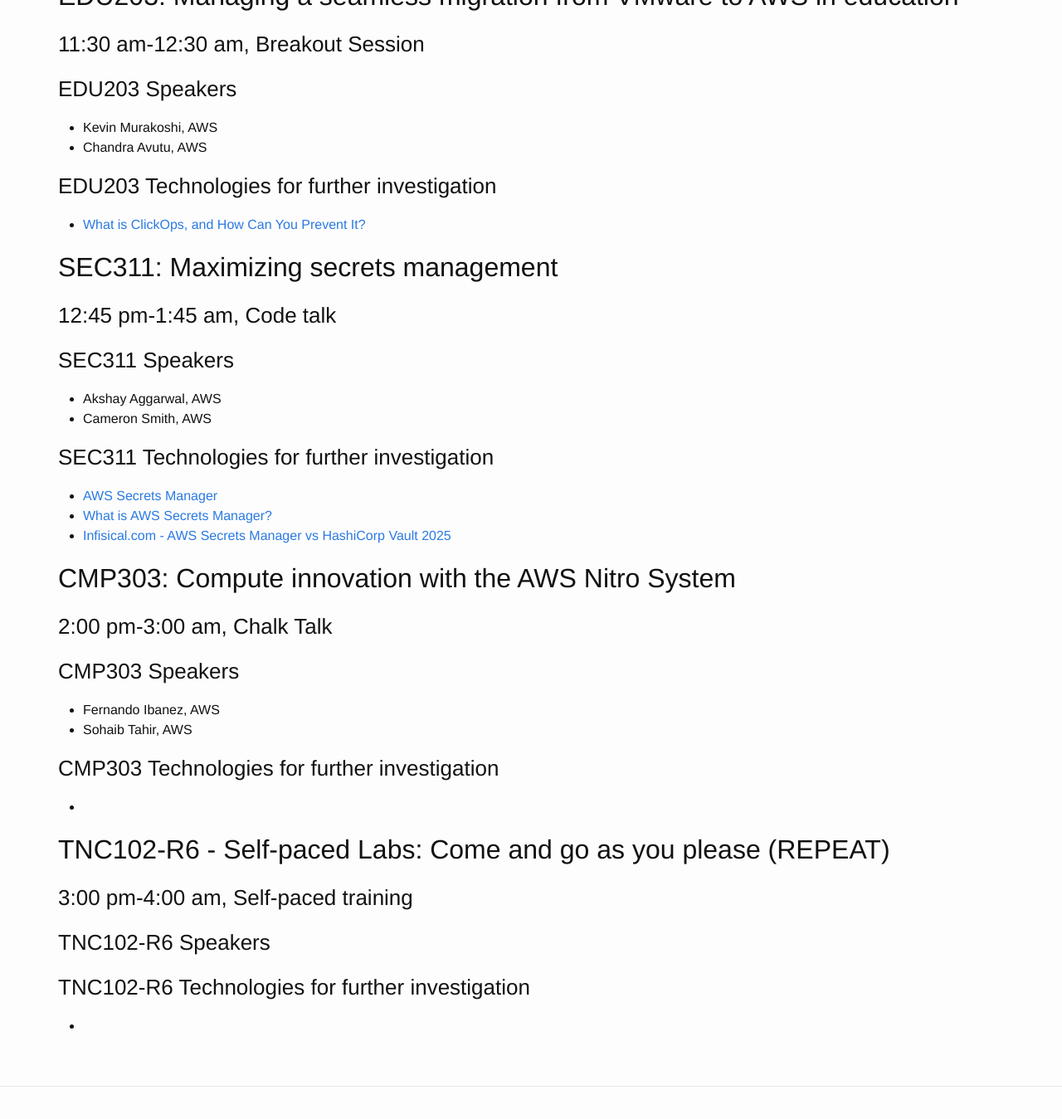
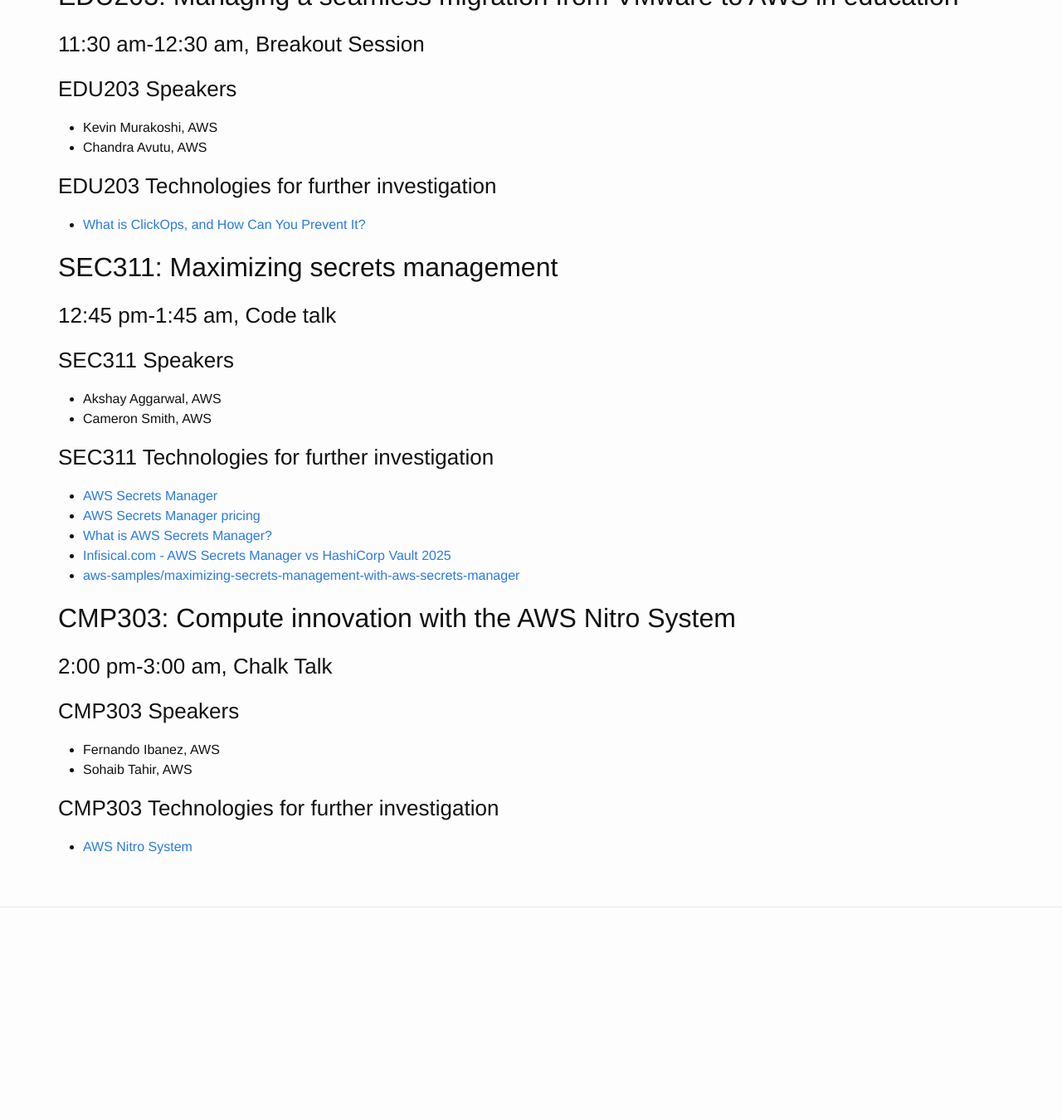
Before and after one commit to roclar/roclar.github.io, a Jekyll site: the page built from _posts/2025-06-11-AWS-Summit-day-two.md, in a window 1280 px wide and 1400 px high, scrolled down 1144 px. Shown: the top 1349 px of the window at 83% size. Built offline with Jekyll 4.4.1, drawn with Linux system fonts in a browser that asks for light colours; after the commit the page ends 2328 px from its top, so only the background shows below that.

Commit message:
Day two additions

```diff
--- a/_posts/2025-06-11-AWS-Summit-day-two.md
+++ b/_posts/2025-06-11-AWS-Summit-day-two.md
@@ -59,8 +59,10 @@
 ### SEC311 Technologies for further investigation
 
 * [AWS Secrets Manager](https://aws.amazon.com/secrets-manager/)
+* [AWS Secrets Manager pricing](https://aws.amazon.com/secrets-manager/pricing/)
 * [What is AWS Secrets Manager?](https://docs.aws.amazon.com/secretsmanager/latest/userguide/intro.html)
 * [Infisical.com - AWS Secrets Manager vs HashiCorp Vault 2025](https://infisical.com/blog/aws-secrets-manager-vs-hashicorp-vault)
+* [aws-samples/maximizing-secrets-management-with-aws-secrets-manager](https://github.com/aws-samples/maximizing-secrets-management-with-aws-secrets-manager)
 
 ## CMP303: Compute innovation with the AWS Nitro System
 
@@ -73,14 +75,4 @@
 
 ### CMP303 Technologies for further investigation
 
-*
-
-## TNC102-R6 - Self-paced Labs: Come and go as you please (REPEAT)
-
-### 3:00 pm-4:00 am, Self-paced training
-
-### TNC102-R6 Speakers
-
-### TNC102-R6 Technologies for further investigation
-
-*
+* [AWS Nitro System](https://aws.amazon.com/ec2/nitro/)
```
